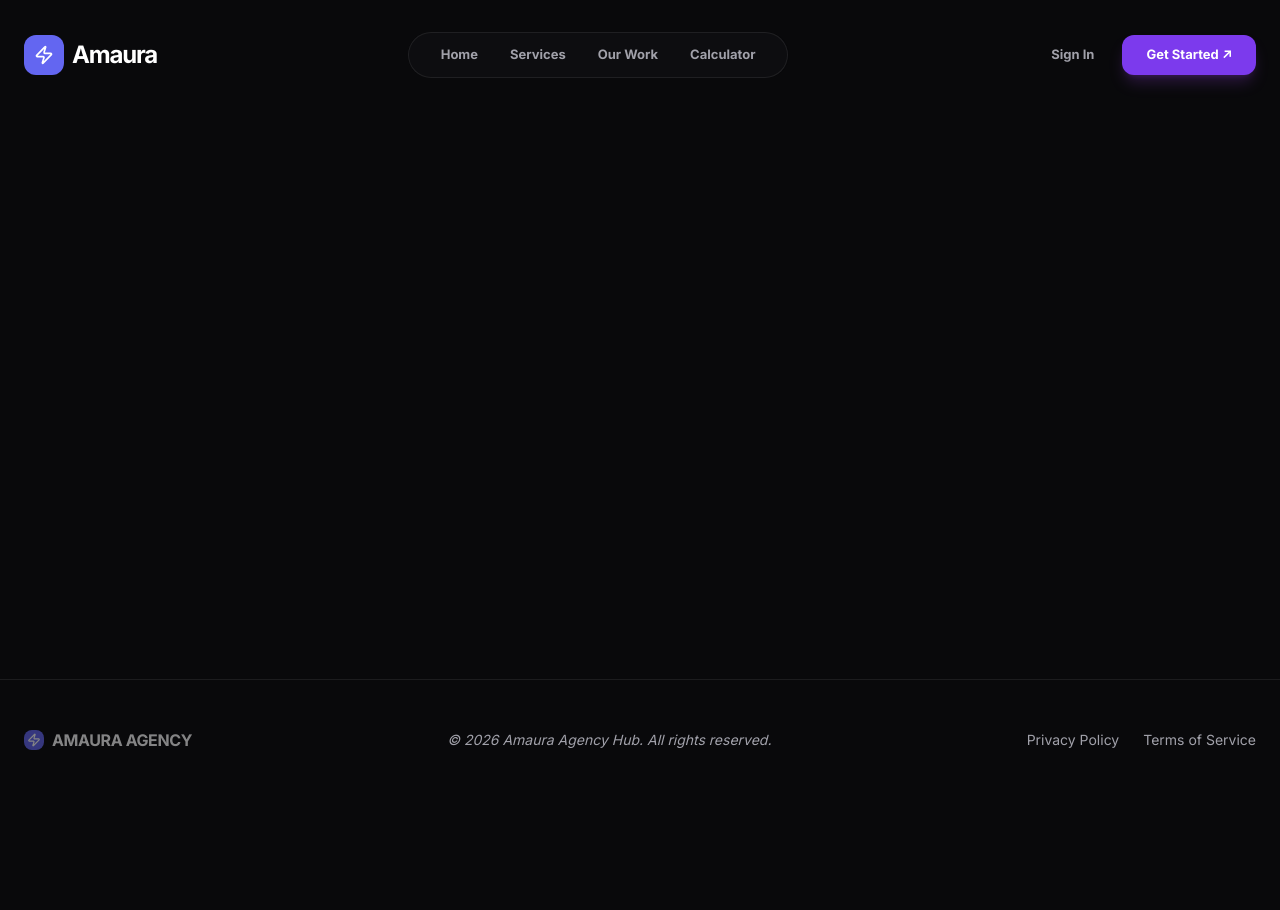
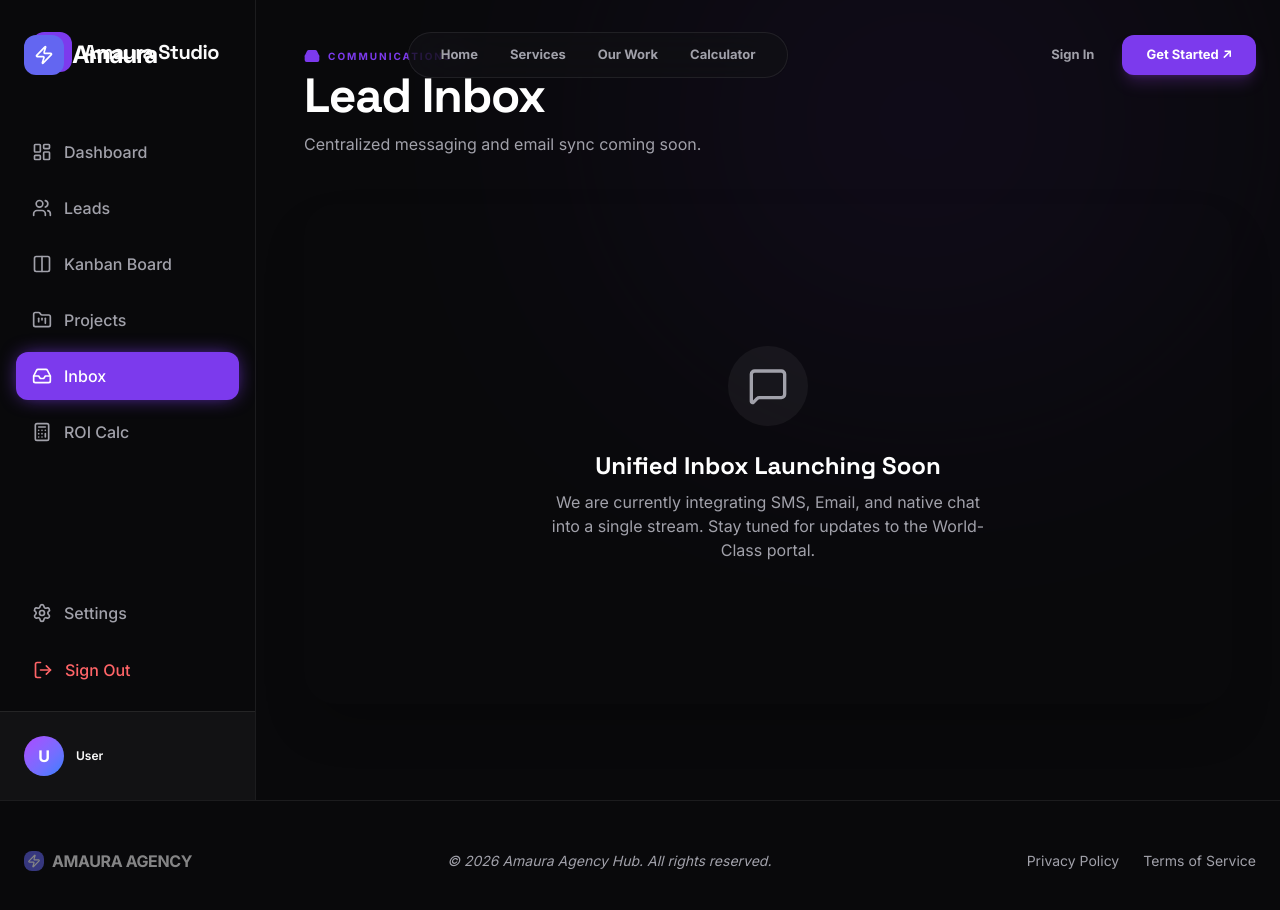
Before and after one commit to akshat92008/amaura2.0, a React (Vite) app: page /inbox in a window 1280 px wide. Shown: the top 910 px of the page. Before the commit the page ends 800 px from the top, so only its background shows below. Built offline with nearby package versions, Linux system fonts and the light colour scheme; no server answers.

Commit message:
Add missing Inbox and ROI pages to fix blank routes

```diff
--- a/src/App.tsx
+++ b/src/App.tsx
@@ -9,6 +9,8 @@ import { AdminDashboard } from './pages/AdminDashboard';
 import { Leads } from './pages/Leads';
 import { KanbanBoard } from './pages/KanbanBoard';
 import { Projects } from './pages/Projects';
+import { Inbox } from './pages/Inbox';
+import { ROI } from './pages/ROI';
 
 import { ThemeProvider } from './contexts/ThemeContext';
 import { useAuth } from './hooks/useAuth';
@@ -34,6 +36,8 @@ export default function App() {
             <Route path="/leads" element={<Leads />} />
             <Route path="/kanban" element={<KanbanBoard />} />
             <Route path="/projects" element={<Projects />} />
+            <Route path="/inbox" element={<Inbox />} />
+            <Route path="/roi" element={<ROI />} />
           </Routes>
         </main>
         <Footer />
--- /dev/null
+++ b/src/pages/Inbox.tsx
@@ -0,0 +1,47 @@
+import { motion } from 'motion/react';
+import { Sidebar } from '../components/Sidebar';
+import { Inbox as InboxIcon, MessageSquare } from 'lucide-react';
+
+export const Inbox = () => {
+  return (
+    <div className="flex min-h-screen bg-[var(--color-amaura-bg)] text-white">
+      <Sidebar />
+
+      <main className="flex-grow ml-64 p-8 lg:p-12 relative overflow-y-auto">
+        <div
+          className="absolute -top-[10%] right-[10%] w-[50%] h-[50%] rounded-full blur-[150px] opacity-10 pointer-events-none"
+          style={{ background: 'var(--color-primary)' }}
+        />
+
+        <div className="max-w-7xl mx-auto space-y-12 relative z-10">
+          <div className="flex flex-col md:flex-row md:items-end justify-between gap-6">
+            <div>
+              <div className="flex items-center gap-2 text-[var(--color-primary)] mb-2">
+                <InboxIcon className="w-4 h-4 fill-current" />
+                <span className="text-[10px] font-bold uppercase tracking-[0.2em]">Communications</span>
+              </div>
+              <h1 className="text-4xl lg:text-5xl font-display font-bold tracking-tight mb-3">
+                Lead Inbox
+              </h1>
+              <p className="text-amaura-text-muted">Centralized messaging and email sync coming soon.</p>
+            </div>
+          </div>
+
+          <motion.div
+            initial={{ opacity: 0, y: 20 }}
+            animate={{ opacity: 1, y: 0 }}
+            className="glass-panel border-white/5 rounded-[32px] p-16 flex flex-col items-center justify-center text-center shadow-2xl min-h-[500px]"
+          >
+             <div className="w-20 h-20 rounded-full bg-white/5 flex items-center justify-center mb-6">
+               <MessageSquare className="w-10 h-10 text-amaura-text-muted" />
+             </div>
+             <h3 className="text-2xl font-bold font-display mb-2">Unified Inbox Launching Soon</h3>
+             <p className="text-amaura-text-muted max-w-md">
+               We are currently integrating SMS, Email, and native chat into a single stream. Stay tuned for updates to the World-Class portal.
+             </p>
+          </motion.div>
+        </div>
+      </main>
+    </div>
+  );
+};
--- /dev/null
+++ b/src/pages/ROI.tsx
@@ -0,0 +1,47 @@
+import { motion } from 'motion/react';
+import { Sidebar } from '../components/Sidebar';
+import { ROICalculator } from '../components/ROICalculator';
+import { Calculator, Sparkles } from 'lucide-react';
+
+export const ROI = () => {
+  return (
+    <div className="flex min-h-screen bg-[var(--color-amaura-bg)] text-white">
+      <Sidebar />
+
+      <main className="flex-grow ml-64 p-8 lg:p-12 relative overflow-y-auto">
+        <div
+          className="absolute top-[20%] right-[-10%] w-[50%] h-[50%] rounded-full blur-[180px] opacity-20 pointer-events-none"
+          style={{ background: 'var(--color-amaura-emerald)' }}
+        />
+
+        <div className="max-w-5xl mx-auto space-y-12 relative z-10">
+          <div className="flex flex-col md:flex-row md:items-end justify-between gap-6">
+            <div>
+              <div className="flex items-center gap-2 text-[var(--color-amaura-emerald)] mb-2">
+                <Calculator className="w-4 h-4 fill-current" />
+                <span className="text-[10px] font-bold uppercase tracking-[0.2em]">Estimations</span>
+              </div>
+              <h1 className="text-4xl lg:text-5xl font-display font-bold tracking-tight mb-3">
+                ROI Intelligence
+              </h1>
+              <p className="text-amaura-text-muted">Simulate revenue potential and optimize your marketing budget.</p>
+            </div>
+          </div>
+
+          <motion.div
+            initial={{ opacity: 0, y: 20 }}
+            animate={{ opacity: 1, y: 0 }}
+            className="p-8 lg:p-12 glass-panel rounded-[40px] border border-white/5 bg-gradient-to-br from-amaura-surface to-transparent shadow-2xl relative overflow-hidden group"
+          >
+            <div className="absolute top-0 right-0 p-8 opacity-10 group-hover:opacity-20 transition-opacity">
+               <Sparkles className="w-24 h-24 text-[var(--color-amaura-emerald)]" />
+            </div>
+            <div className="relative z-10">
+              <ROICalculator />
+            </div>
+          </motion.div>
+        </div>
+      </main>
+    </div>
+  );
+};
```
